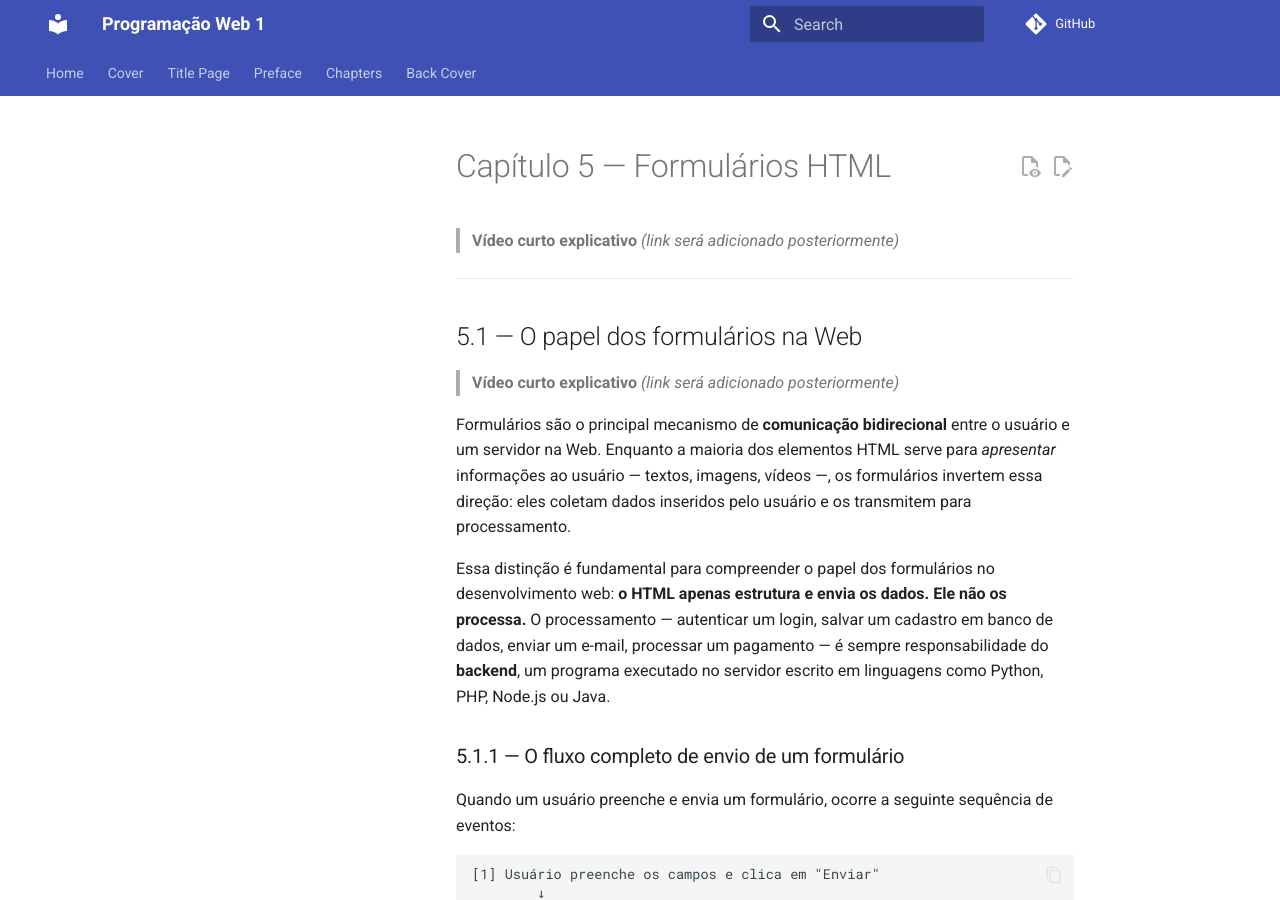
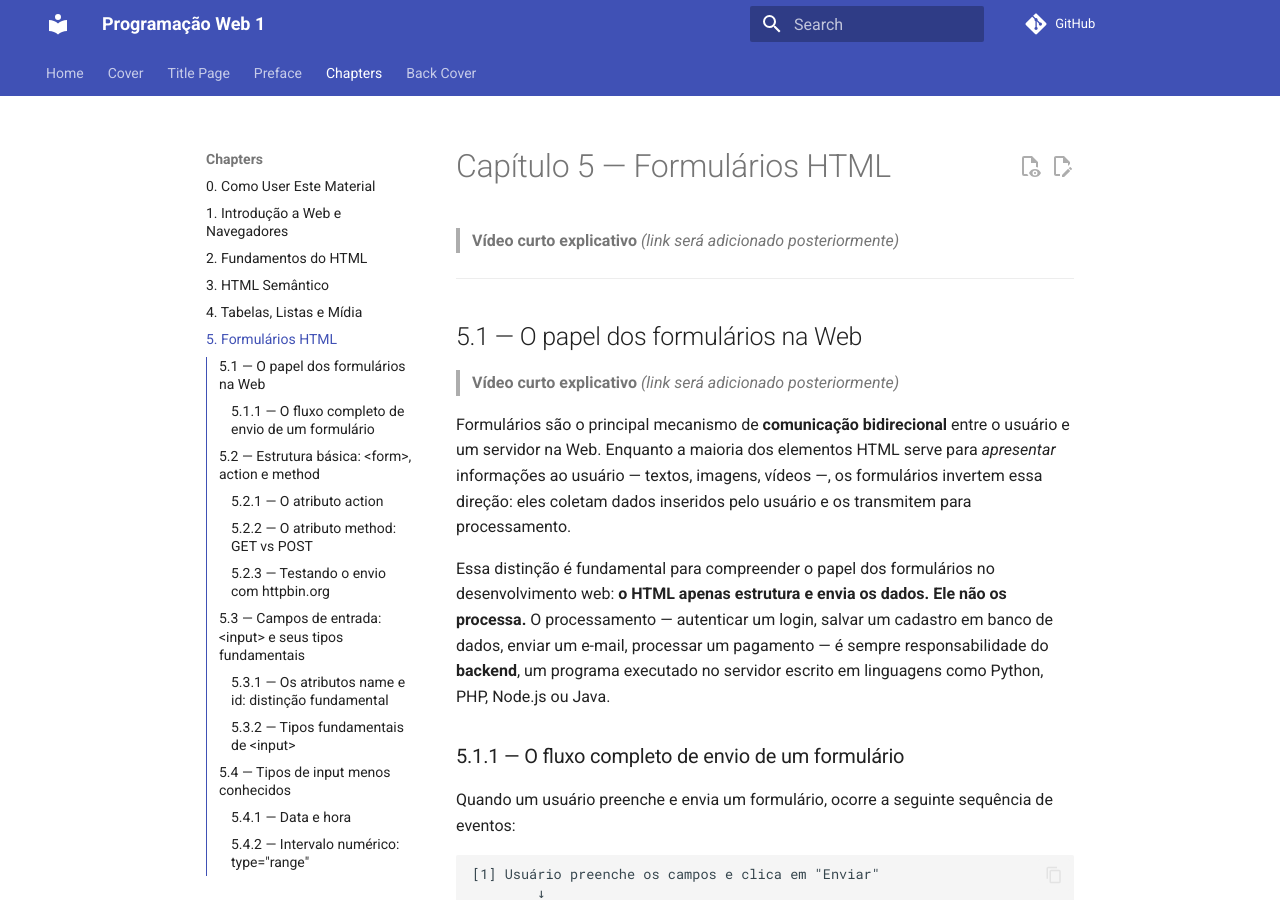
Before and after one commit to leofernandesmo/pweb1-book, an MkDocs documentation site: the page built from docs/chapters/05-formularios.md, in a window 1280 px wide and 900 px high. Built offline with MkDocs 1.6.1 and Material for MkDocs 9.7.7, drawn with Linux system fonts in a browser that asks for light colours; comment, search, counter and statistics services are not loaded.

Commit message:
Update chapter titles and file references in mkdocs.yml

```diff
--- a/mkdocs.yml
+++ b/mkdocs.yml
@@ -73,6 +73,8 @@
       - "1. Introdução a Web e Navegadores": chapters/01-introducao.md
       - "2. Fundamentos do HTML": chapters/02-html-fundamentos.md
       - "3. HTML Semântico": chapters/03-html-semantico.md
-      - "4. Acessibilidade e Boas Práticas com HTML": chapters/04-html-acessibilidade-e-boas-praticas.md
+      - "4. Tabelas, Listas e Mídia": chapters/04-tabelas-listas-midia.md
+      - "5. Formulários HTML": chapters/05-formularios.md
+      - "6. Acessibilidade": chapters/06-acessibilidade.md
       - "Appendix": chapters/99-appendix.md
   - Back Cover: back-cover.md
```
